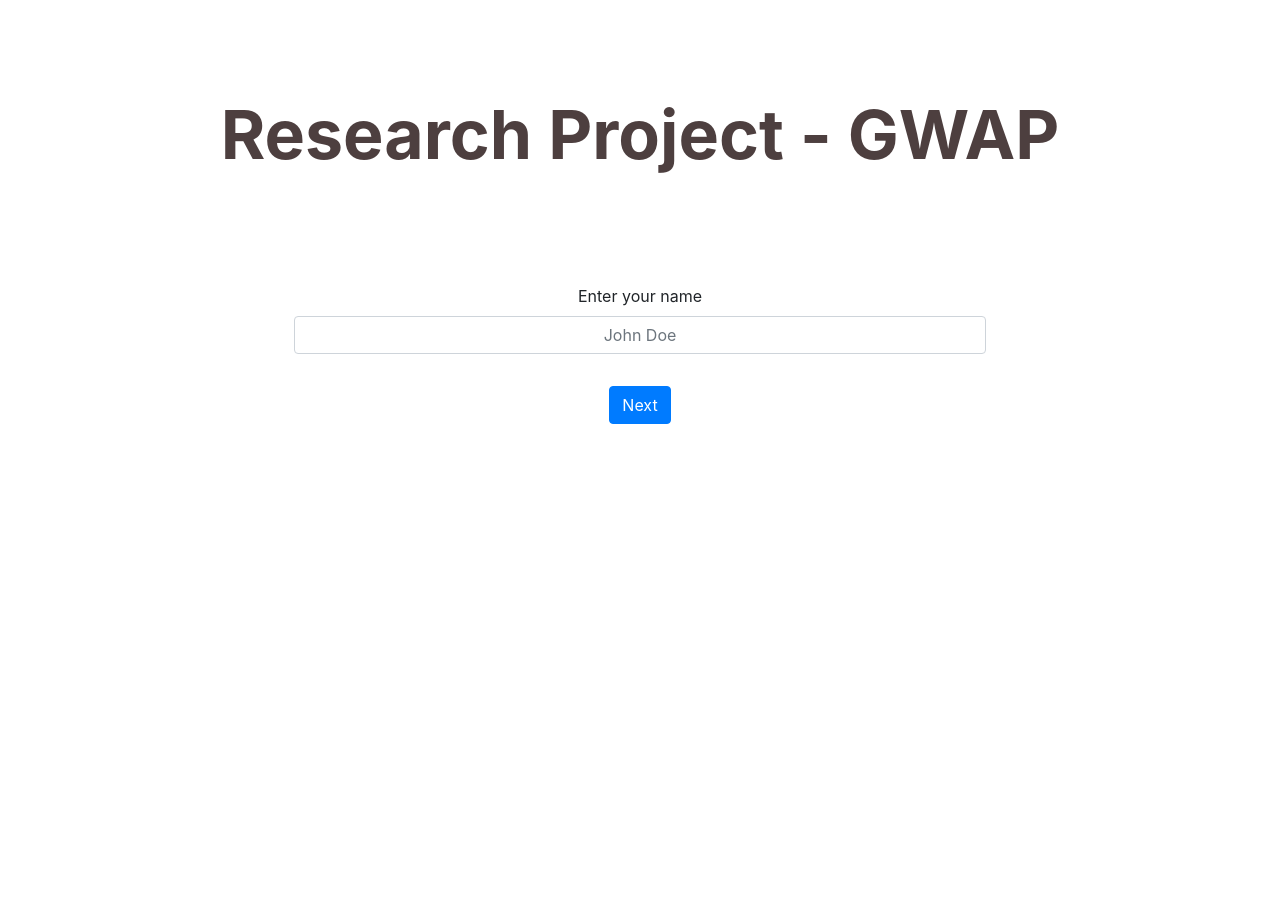
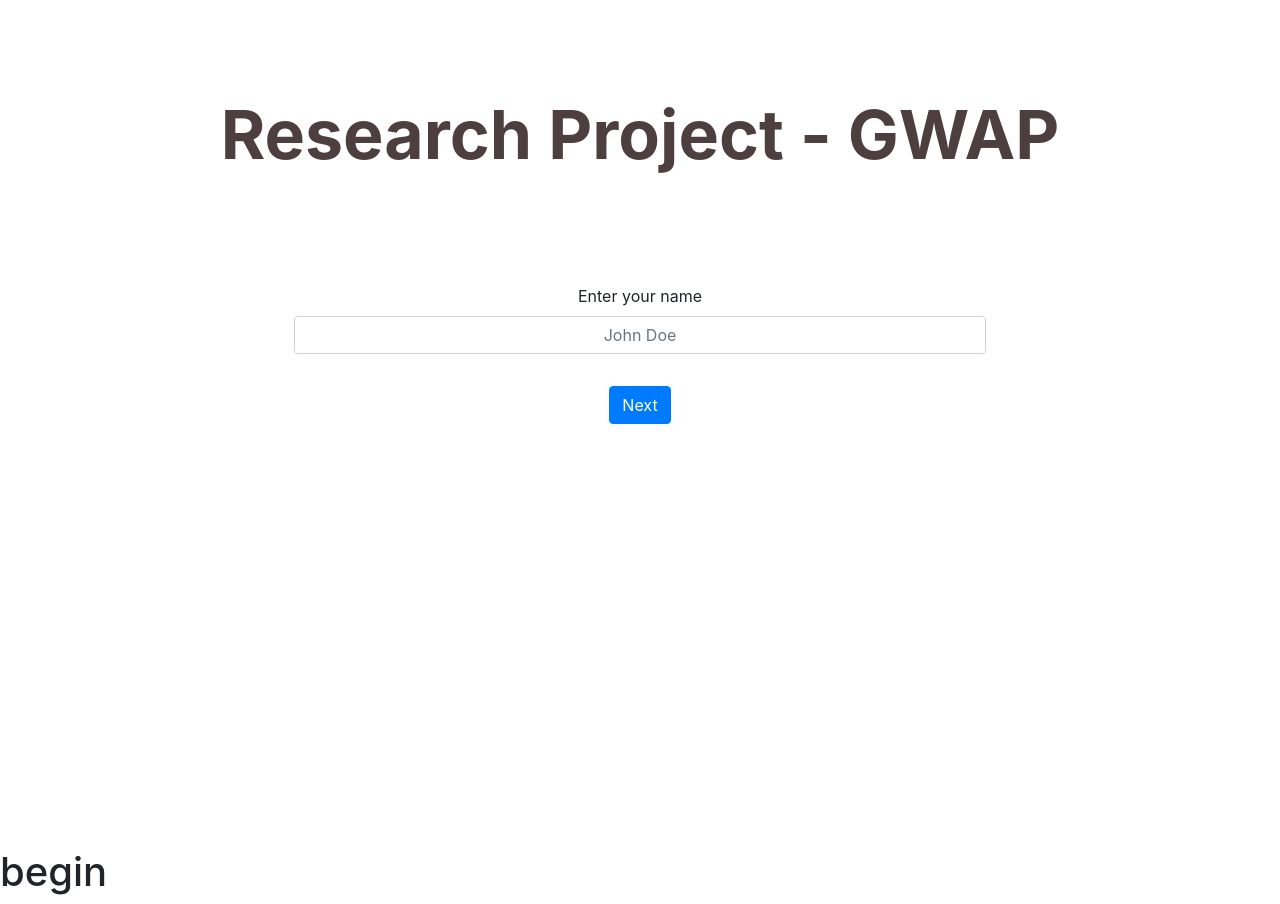
Before and after one commit to nehalicious/GWAP-frontend, a React (Create React App) app in the folder client/: page /EntryScreen in a window 1280 px wide. Before the commit the page ends 848 px from the top, so only its background shows below. Built offline with nearby package versions, Linux system fonts and the light colour scheme; no server answers.

Commit message:
socketio connection works

```diff
--- a/client/package.json
+++ b/client/package.json
@@ -12,6 +12,7 @@
     "react-redux": "^7.2.4",
     "react-router-dom": "^5.2.0",
     "react-scripts": "4.0.3",
+    "socket.io-client": "^4.1.1",
     "web-vitals": "^1.1.2"
   },
   "scripts": {
--- a/client/src/App.js
+++ b/client/src/App.js
@@ -1,10 +1,20 @@
+import React, {useEffect, useState} from 'react';
 import './App.css';
 import Routes from "./Routes";
-
+import socketClient  from "socket.io-client";
 
 function App() {
+    const [message, setMessage] = useState('begin');
+    const SERVER = "http://127.0.0.1:8000";
+    let socket = socketClient (SERVER);
+    socket.on('message', (m) => {
+        setMessage(m)});
+
     return (
+        <>
             <Routes/>
+            <h1>{message}</h1>
+        </>
     );
 }
 
```
Also changed, not shown: 1 other file (tests, documents, lock files or other folders).
